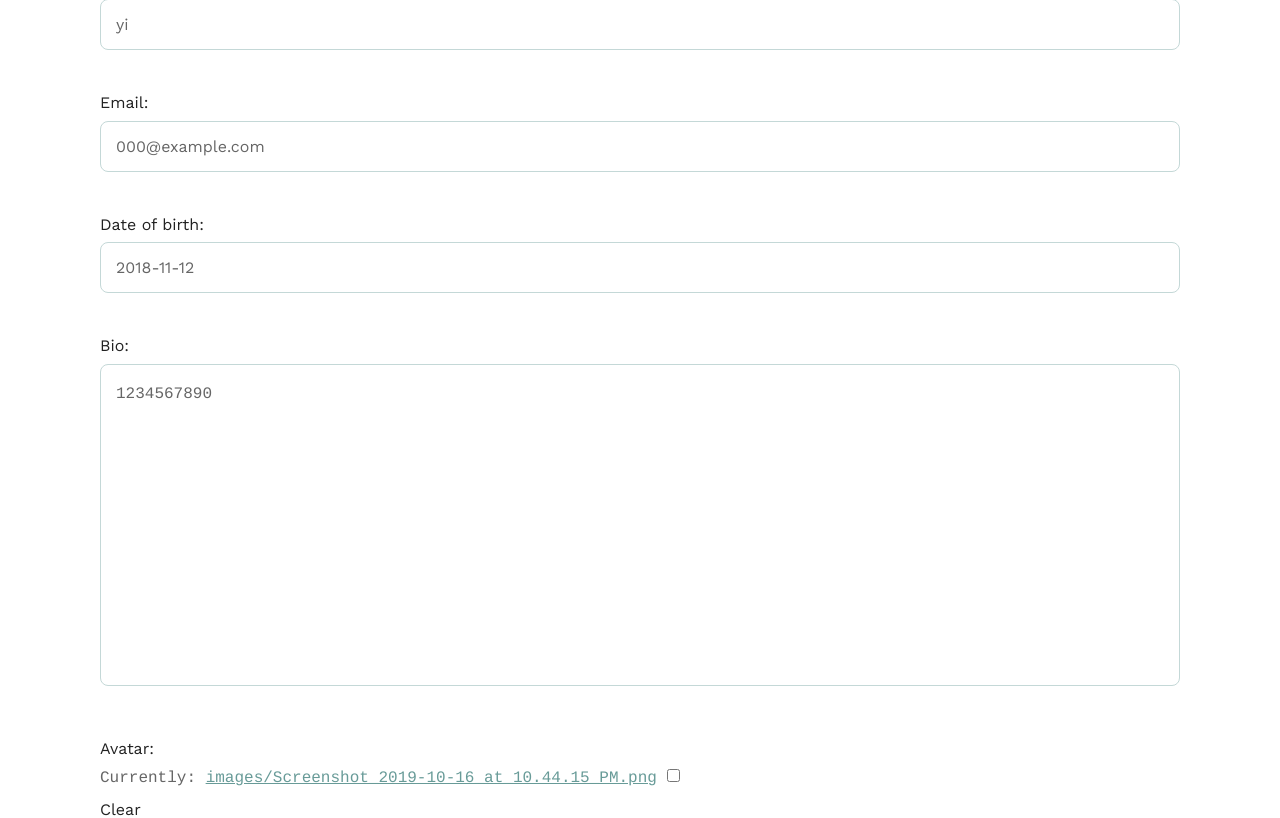
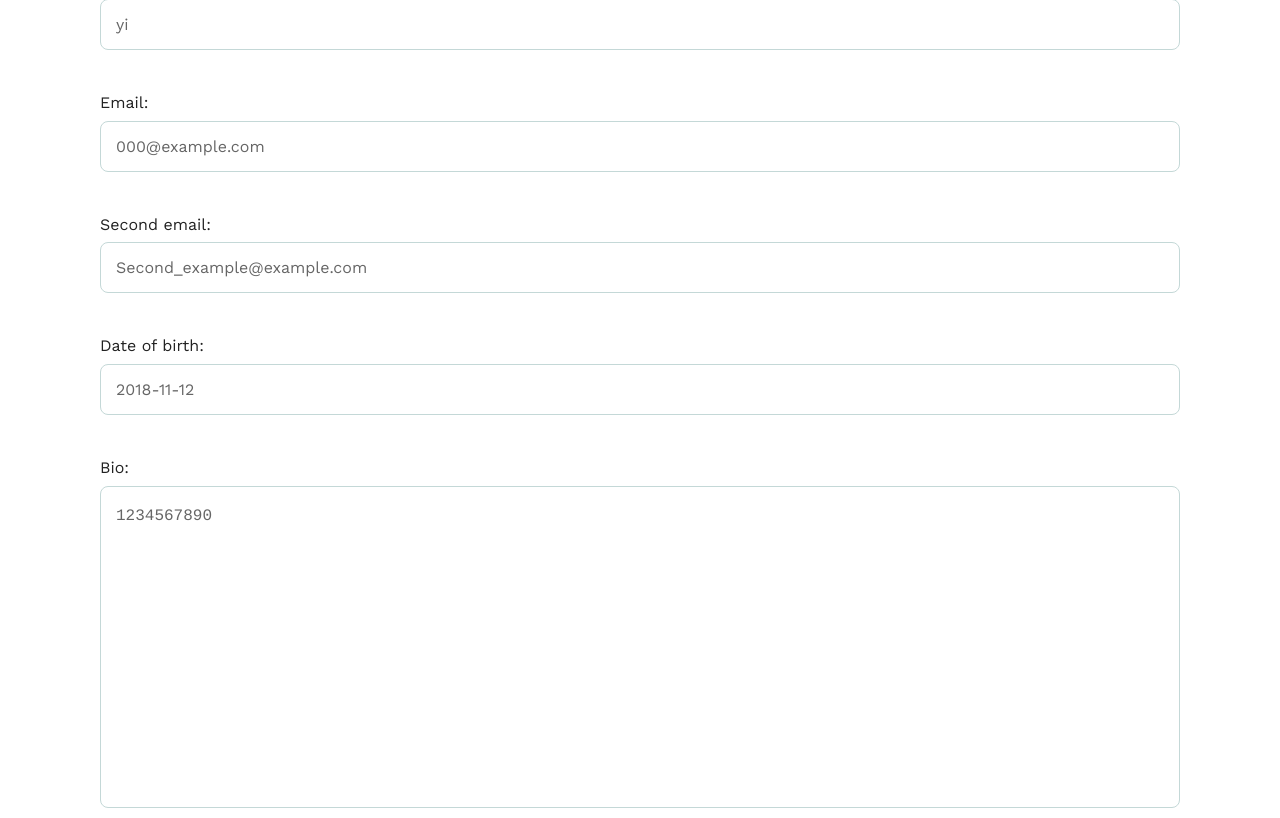
Before and after one commit to FrankchingKang/UserProfile, a Django app: page /accounts/profile/edit/ in a window 1280 px wide. Shown: the part 251-1069 px from the top of the page. Run offline with Django 3.2, Linux system fonts and the light colour scheme; data comes from the database, SQL or seed files in the repository; both versions use the stored data as it was after the commit.

Commit message:
add second email/ fix upload image
add second email/ fix upload image

```diff
--- a/accounts/forms.py
+++ b/accounts/forms.py
@@ -9,6 +9,7 @@ class ProfileForm(forms.ModelForm):
             'first_name',
             'last_name',
             'email',
+            'second_email',
             'date_of_birth',
             'bio',
             'avatar',
@@ -28,6 +29,13 @@ class ProfileForm(forms.ModelForm):
         raise forms.ValidationError("""
             email is not valida
             """)
+    def clean_second_email(self):
+        second_email = str(self.cleaned_data.get('second_email'))
+        if re.match(r'[-\w\d+.]+@[-\w\d.]+', second_email) != None:
+            return second_email
+        raise forms.ValidationError("""
+            second email is not valida
+            """)
     def clean_bio(self):
         bio = self.cleaned_data.get('bio')
         if len(bio) < 10:
--- a/accounts/models.py
+++ b/accounts/models.py
@@ -6,6 +6,7 @@ class Profile(models.Model):
     first_name = models.CharField(max_length=255, default='first name')
     last_name = models.CharField(max_length=255, default='last name')
     email = models.EmailField(default='example@example.com')
+    second_email = models.EmailField(default='Second_example@example.com')
     date_of_birth = models.DateField(default='none')
     bio = models.TextField(default='bio')
     avatar = models.ImageField(upload_to='images/', null=True, blank=True)
--- a/accounts/templates/accounts/detail.html
+++ b/accounts/templates/accounts/detail.html
@@ -19,6 +19,10 @@
     <td>{{ profile.email }}</td>
   </tr>
   <tr>
+    <td>second email</td>
+    <td>{{ profile.second_email }}</td>
+  </tr>
+  <tr>
     <td>Birthday</td>
     <td>{{ profile.date_of_birth }}</td>
   </tr>
--- a/accounts/templates/accounts/edit.html
+++ b/accounts/templates/accounts/edit.html
@@ -1,6 +1,6 @@
 {% extends "layout.html" %}
 {% block body %}
-<form class="row" action="" method="post">
+<form class="row" action="" method="post" enctype="multipart/form-data">
   {% csrf_token %}
   {{ form.as_p }}
   <input type="submit" name="submit" value="submit" class='button'>
```
Also changed, not shown: accounts/migrations/0008_profile_second_email.py (added), db.sqlite3, media/images/Screenshot_2019-10-16_at_10.44.15_PM.png (added).
